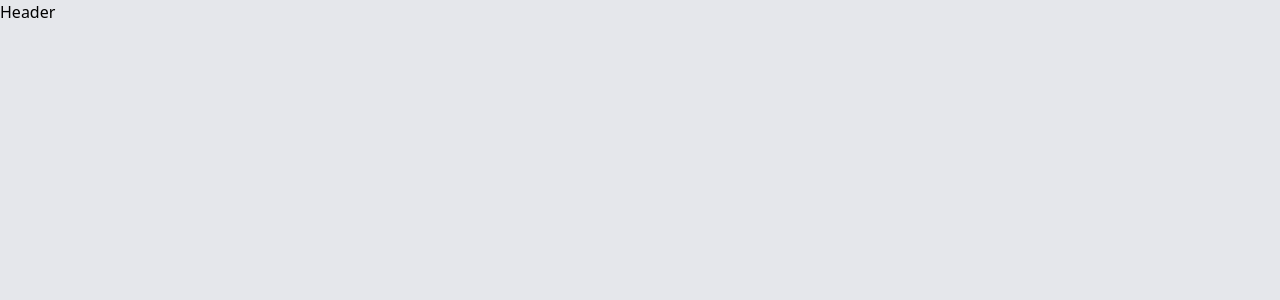
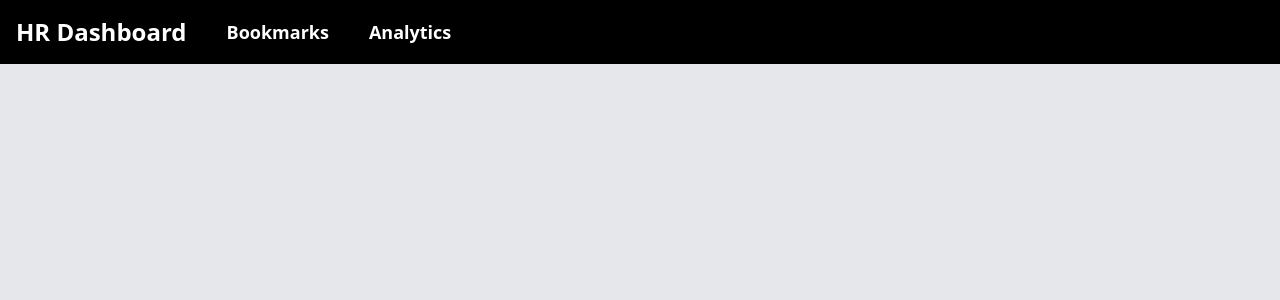
Before and after one commit to Mehulposh/FLAM-Assignment---HR-Dashboard, a Next.js app: page / in a window 1280 px wide. Shown: the top 300 px of the page. Built offline with nearby package versions, Linux system fonts and the light colour scheme.

Commit message:
added navbar in header file

```diff
--- a/components/Header/Header.jsx
+++ b/components/Header/Header.jsx
@@ -1,8 +1,13 @@
 import React from 'react'
+import Link from 'next/link'
 
 const Header = () => {
   return (
-    <div>Header</div>
+    <nav className='bg-black text-white flex items-center  gap-10 p-4 font-semibold text-lg'>
+        <Link href='/' className='text-2xl'>HR Dashboard</Link>
+        <Link href='/bookmarks'>Bookmarks</Link>
+        <Link href='/analytics'>Analytics</Link>
+    </nav>
   )
 }
 
```
